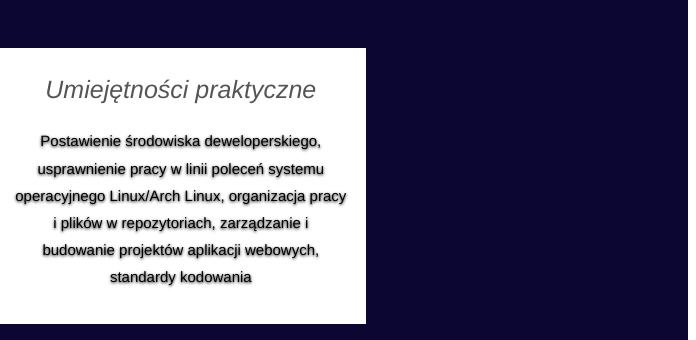
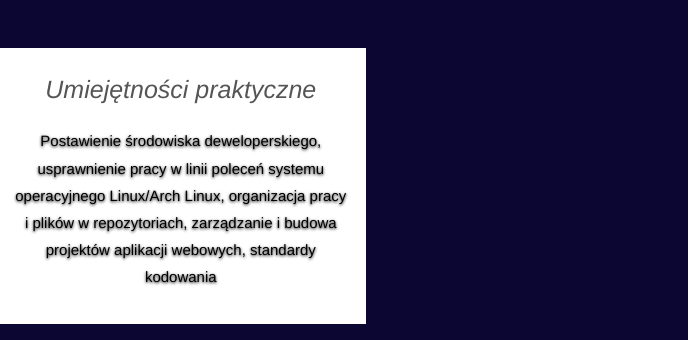
Before and after one commit to skinnnyrekinny/Praktyki-sealcode, a plain HTML site: page index.html in a window 1280 px wide. Shown: the part 1383-1723 px from the top of the page, 584-1280 px from the left. Drawn offline with Linux system fonts and the light colour scheme.

Commit message:
Update index.html

```diff
--- a/index.html
+++ b/index.html
@@ -246,7 +246,7 @@
 		<div class="white1">
 			<div class="txt-box">
 				<i id="sub-head" style="text-align: center; font-size: 25px;">Umiejętności praktyczne</i><br>
-				<p>Postawienie środowiska deweloperskiego, usprawnienie pracy w linii poleceń systemu operacyjnego Linux/Arch Linux, organizacja pracy i plików w repozytoriach, zarządzanie i budowanie projektów aplikacji webowych, standardy kodowania </p>
+				<p>Postawienie środowiska deweloperskiego, usprawnienie pracy w linii poleceń systemu operacyjnego Linux/Arch Linux, organizacja pracy i plików w repozytoriach, zarządzanie i budowa projektów aplikacji webowych, standardy kodowania </p>
 			</div>
 		</div>
 		<div class="gray">
```
